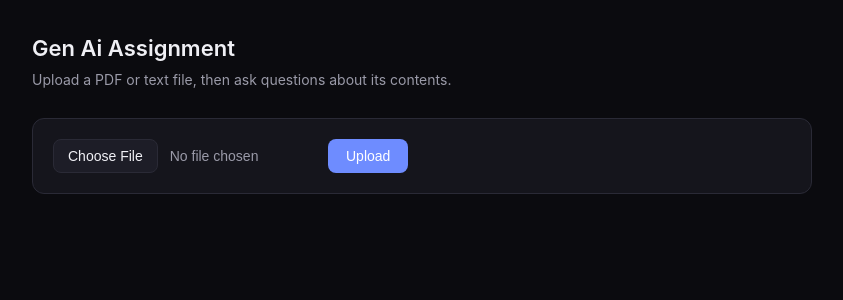
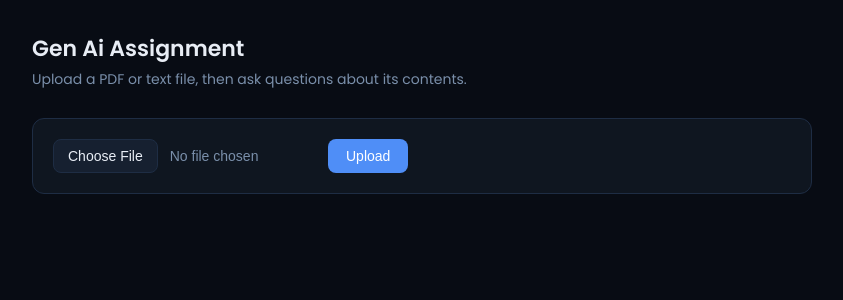
Before and after one commit to vanshitm12/NotebookLM-RAG, a Next.js app: page / in a window 1280 px wide. Shown: the top 300 px of the page, without its empty margins (218-1061 px from the left). Built offline with nearby package versions, Linux system fonts and the light colour scheme.

Commit message:
Update CSS variables and font family in globals.css

```diff
--- a/app/globals.css
+++ b/app/globals.css
@@ -1,3 +1,5 @@
+@import url('https://fonts.googleapis.com/css2?family=Poppins:wght@400;500;600&display=swap');
+
 * {
   box-sizing: border-box;
   margin: 0;
@@ -5,16 +7,16 @@
 }
 
 :root {
-  --bg: #0b0b0f;
-  --surface: #15151c;
-  --surface-2: #1d1d27;
-  --border: #2a2a36;
-  --text: #f0f0f5;
-  --muted: #9a9aa8;
-  --accent: #6e8cff;
-  --accent-hover: #8aa0ff;
-  --user: #2a3358;
-  --error: #ff6b6b;
+  --bg: #080c14;
+  --surface: #0f1620;
+  --surface-2: #162030;
+  --border: #1e2d44;
+  --text: #e8edf5;
+  --muted: #7a8faa;
+  --accent: #4f8ef7;
+  --accent-hover: #6ba3ff;
+  --user: #152040;
+  --error: #f06b6b;
 }
 
 html,
@@ -23,7 +25,7 @@ body {
   background: var(--bg);
   color: var(--text);
   font-family:
-    -apple-system, BlinkMacSystemFont, "Segoe UI", Roboto, Oxygen, Ubuntu, sans-serif;
+    'Poppins', -apple-system, BlinkMacSystemFont, "Segoe UI", Roboto, Oxygen, Ubuntu, sans-serif;
   font-size: 15px;
   line-height: 1.5;
 }
```
